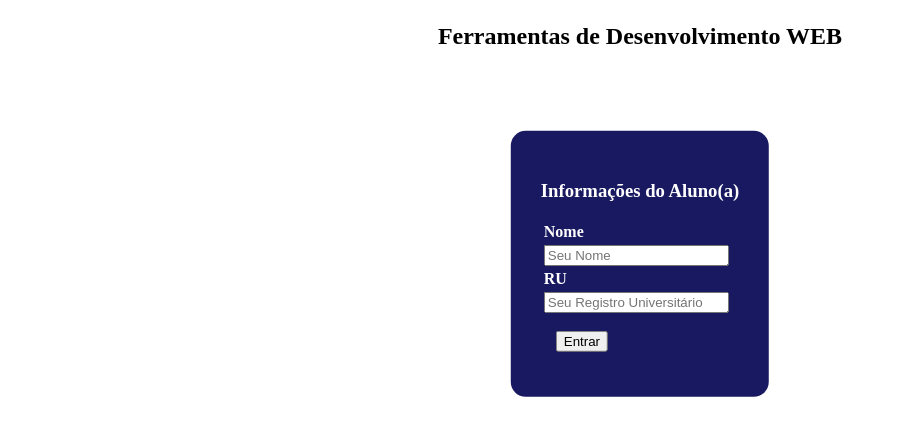
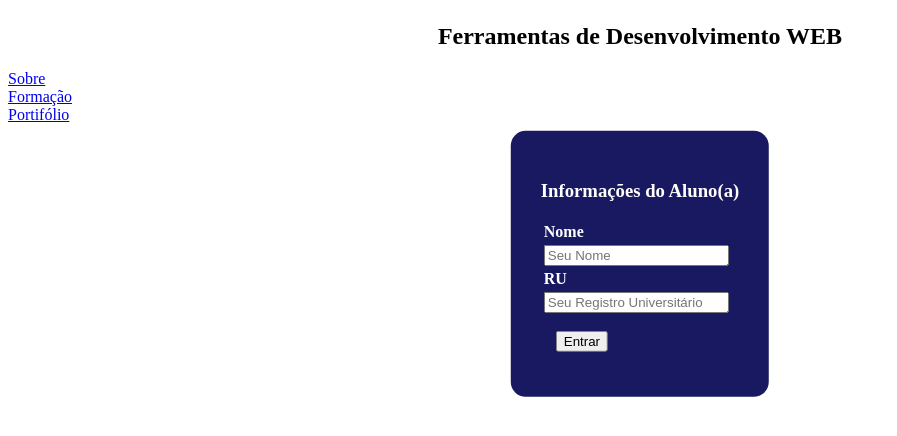
Before and after one commit to JohnArllon/johnarllon.github.io, a plain HTML site: page index.html in a window 1280 px wide. Shown: the part 136-572 px from the top of the page, without its empty margins (0-897 px from the left). Drawn offline with Linux system fonts and the light colour scheme.

Commit message:
Update index.html

```diff
--- a/index.html
+++ b/index.html
@@ -38,8 +38,13 @@
     <button>Entrar</button>
 </div>
 </div>
-
-<a href="sobre.html"></a>
+<div>
+<a href="sobre.html">Sobre</a>
+<br>
+<a href="formacao.html">Formação</a>
+<br>
+<a href="portifolio.html">Portifólio</a>
+</div>
 
 
 </body>
```
